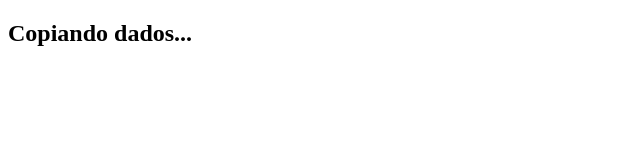
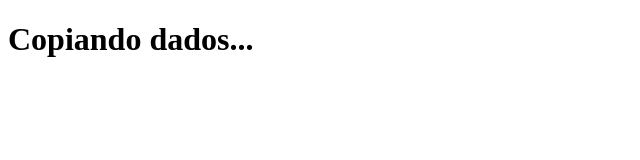
Before and after one commit to viniciusmbpro/copy, a plain HTML site: page index.html in a window 1280 px wide. Shown: the whole page, without its empty margins (0-640 px from the left). Drawn offline with Linux system fonts and the light colour scheme.

Commit message:
new title

```diff
--- a/index.html
+++ b/index.html
@@ -1,7 +1,7 @@
 <!DOCTYPE html>
 <html>
 <head>
-    <title>Copiador de Dados</title>
+    <title>Copiar para área de transferência</title>
     <script>
         window.addEventListener('load', (event) => {
             const params = new URLSearchParams(window.location.search);
@@ -21,6 +21,6 @@
     </script>
 </head>
 <body>
-    <h2>Copiando dados...</h2>
+    <h1>Copiando dados...</h1>
 </body>
 </html>
```
